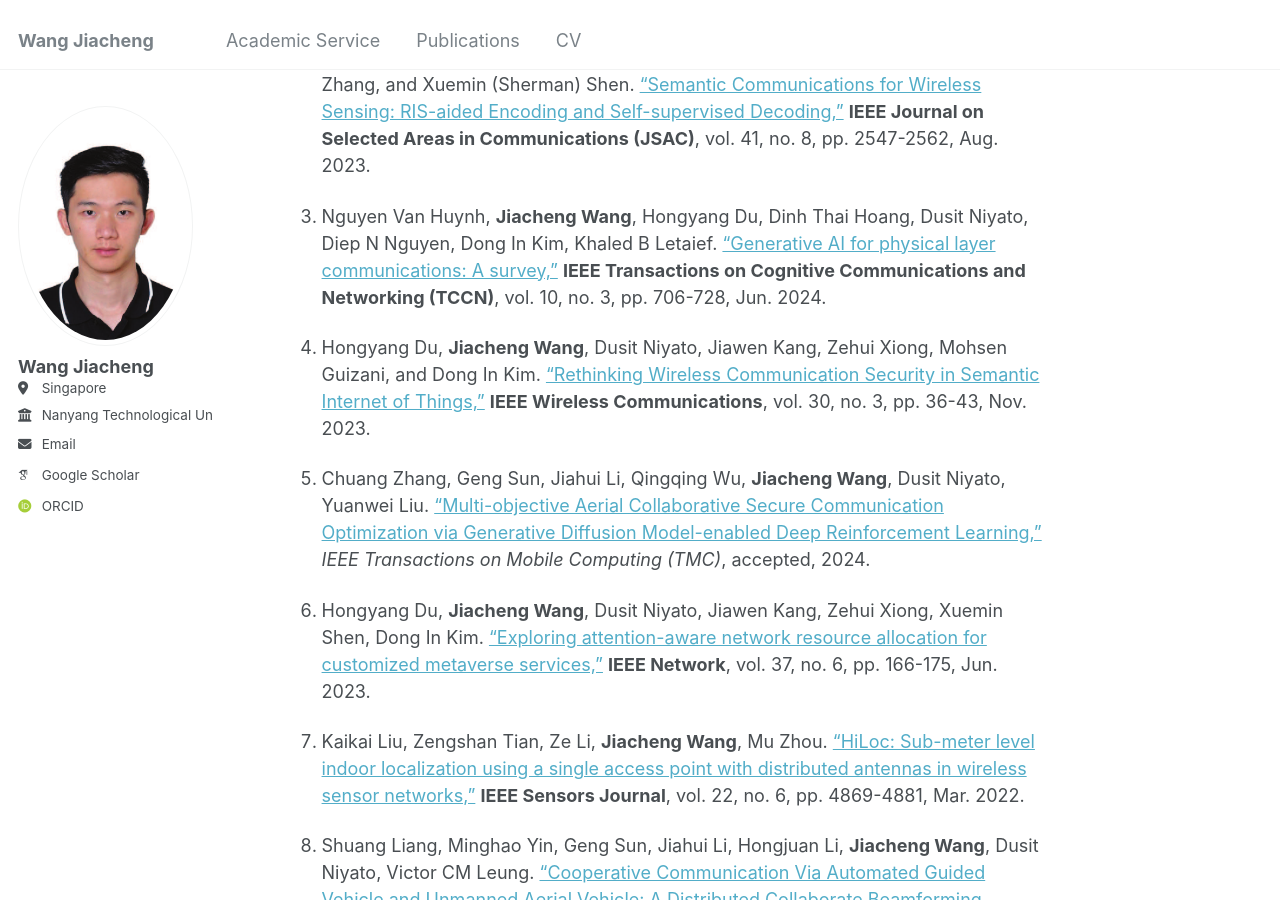
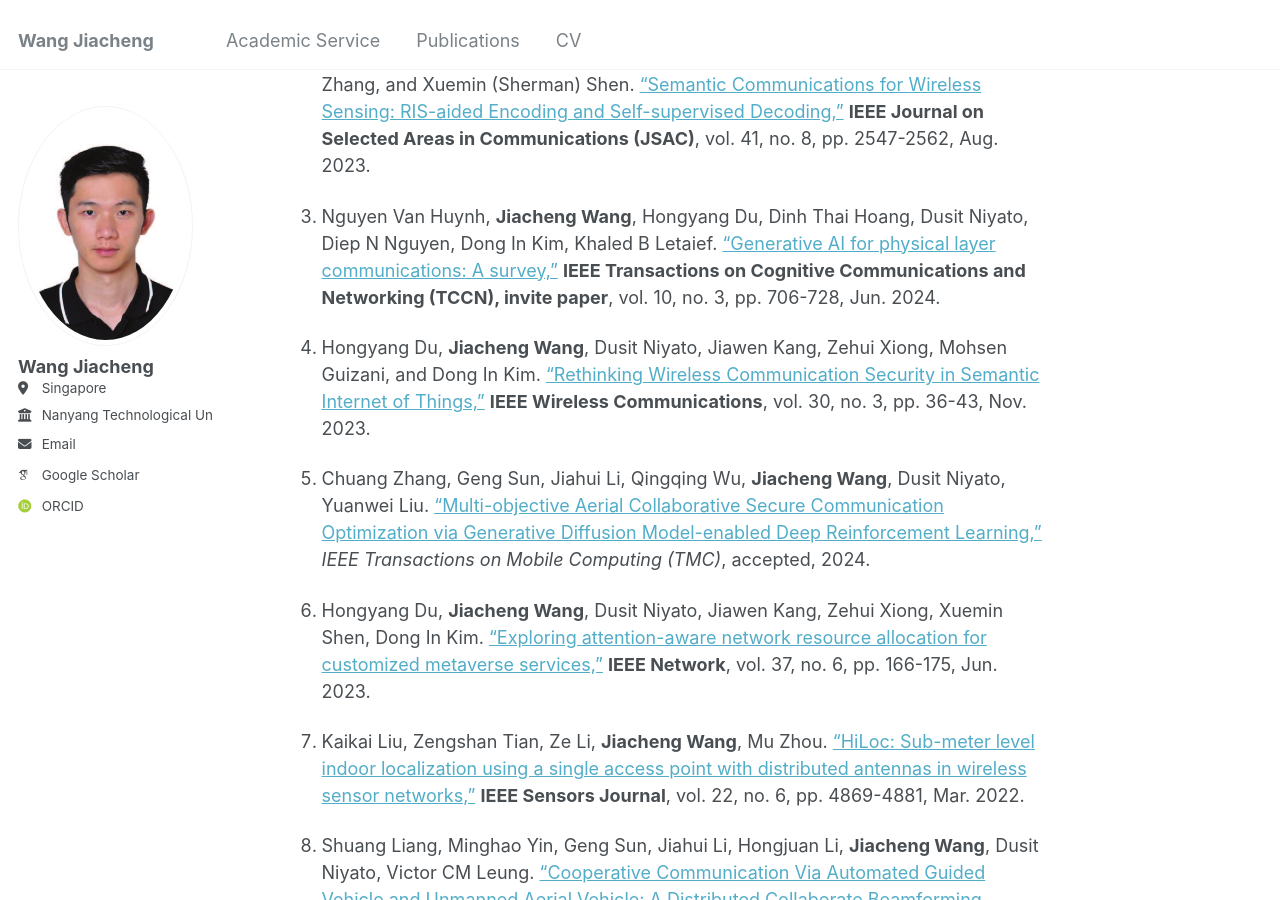
Before and after one commit to W-JiaCheng/W-JiaCheng.github.io, a Jekyll site: the page built from _pages/about.md, in a window 1280 px wide and 900 px high, scrolled down 3160 px. Built offline with Jekyll 4.4.1, drawn with Linux system fonts in a browser that asks for light colours; some web fonts are replaced.

Commit message:
Update about.md

```diff
--- a/_pages/about.md
+++ b/_pages/about.md
@@ -69,7 +69,7 @@ Selected Collaborative Papers
 
 2. Hongyang Du, **Jiacheng Wang**, Dusit Niyato, Jiawen Kang, Zehui Xiong, Junshan Zhang, and Xuemin (Sherman) Shen. ["Semantic Communications for Wireless Sensing: RIS-aided Encoding and Self-supervised Decoding,"](https://ieeexplore.ieee.org/document/10163877) **IEEE Journal on Selected Areas in Communications (JSAC)**, vol. 41, no. 8, pp. 2547-2562, Aug. 2023.
 
-3. Nguyen Van Huynh, **Jiacheng Wang**, Hongyang Du, Dinh Thai Hoang, Dusit Niyato, Diep N Nguyen, Dong In Kim, Khaled B Letaief. ["Generative AI for physical layer communications: A survey,"](https://ieeexplore.ieee.org/document/10490142) **IEEE Transactions on Cognitive Communications and Networking (TCCN)**, vol. 10, no. 3, pp. 706-728, Jun. 2024.
+3. Nguyen Van Huynh, **Jiacheng Wang**, Hongyang Du, Dinh Thai Hoang, Dusit Niyato, Diep N Nguyen, Dong In Kim, Khaled B Letaief. ["Generative AI for physical layer communications: A survey,"](https://ieeexplore.ieee.org/document/10490142) **IEEE Transactions on Cognitive Communications and Networking (TCCN), invite paper**, vol. 10, no. 3, pp. 706-728, Jun. 2024.
 
 4. Hongyang Du, **Jiacheng Wang**, Dusit Niyato, Jiawen Kang, Zehui Xiong, Mohsen Guizani, and Dong In Kim. ["Rethinking Wireless Communication Security in Semantic Internet of Things,"](https://ieeexplore.ieee.org/document/10183798) **IEEE Wireless Communications**, vol. 30, no. 3, pp. 36-43, Nov. 2023.
 
```
